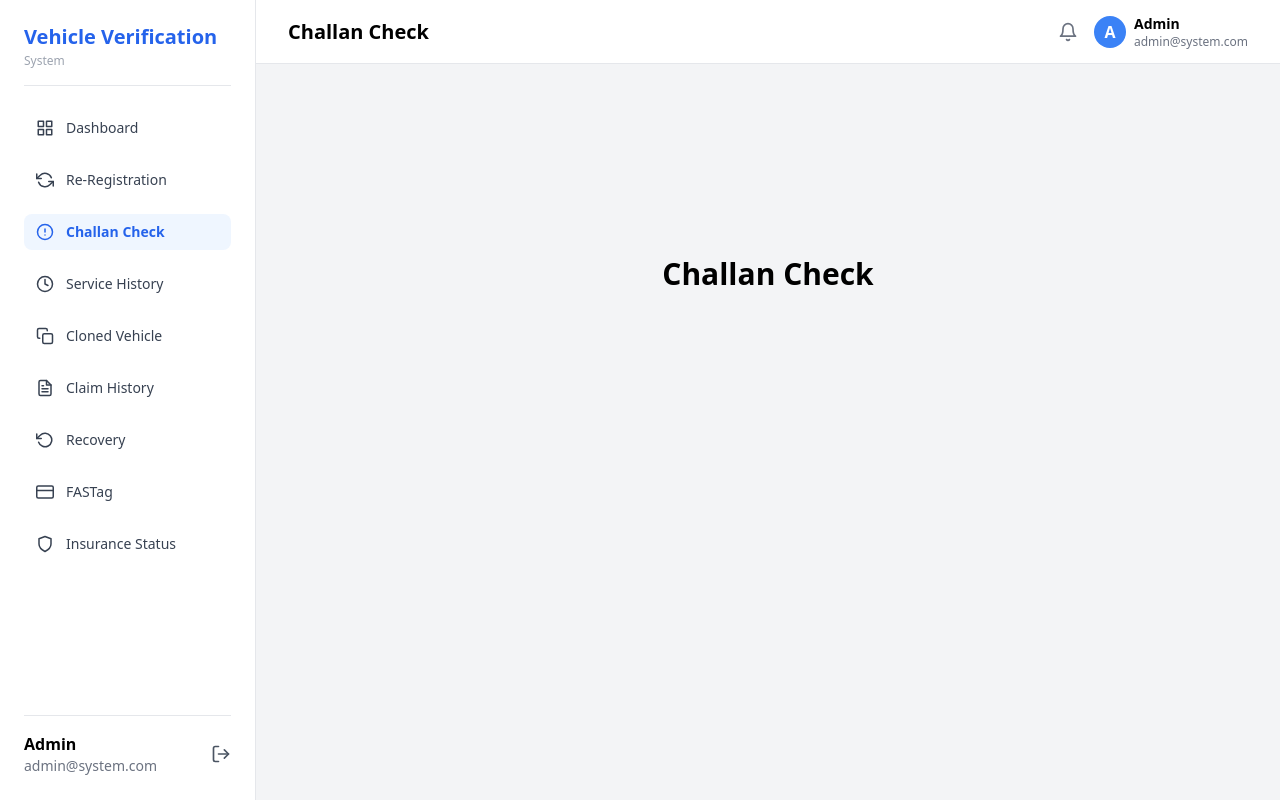
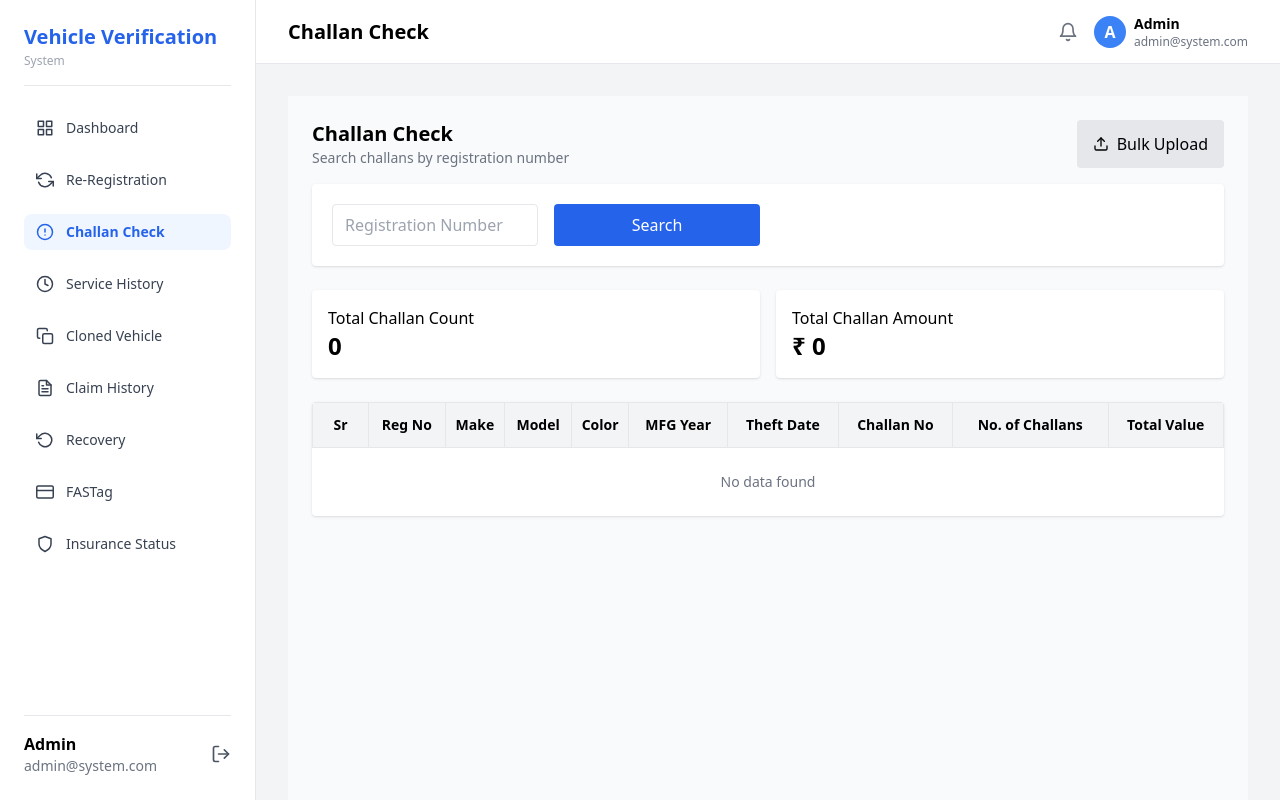
Before and after one commit to LaxmanGudimalla/satyasakshi-frontend, a React (Create React App) app: page /admin/challan-check in a window 1280 px wide. Built offline with nearby package versions, Linux system fonts and the light colour scheme.

Commit message:
updated the challen and recovery pages

```diff
--- a/src/pages/adminPages/ChallanCheck.jsx
+++ b/src/pages/adminPages/ChallanCheck.jsx
@@ -1,7 +1,148 @@
+import { useState } from "react";
+import { searchChallans } from "../../services/admin.service";
+import { FiUpload } from "react-icons/fi";
+
 export default function ChallanCheck() {
+  const [registrationNumber, setRegistrationNumber] = useState("");
+  const [rows, setRows] = useState([]);
+  const [totalChallanCount, setTotalChallanCount] = useState(0);
+  const [totalValue, setTotalValue] = useState(0);
+  const [loading, setLoading] = useState(false);
+  const [error, setError] = useState("");
+
+  const handleSearch = async () => {
+    setError("");
+    setRows([]);
+
+    if (!registrationNumber) {
+      setError("Enter Registration Number");
+      return;
+    }
+
+    try {
+      setLoading(true);
+
+      const params = new URLSearchParams({
+        registrationNumber
+      }).toString();
+
+      const res = await searchChallans(params);
+
+      if (res.success) {
+        setRows(res.data.rows);
+        setTotalChallanCount(res.data.totalChallanCount);
+        setTotalValue(res.data.totalValue);
+      } else {
+        setError(res.message || "No challans found");
+      }
+    } catch {
+      setError("Failed to fetch challan data");
+    } finally {
+      setLoading(false);
+    }
+  };
+
   return (
-    <h1 className="text-3xl font-bold text-center mt-40">
-      Challan Check
-    </h1>
+    <div className="p-6 bg-gray-50 min-h-screen">
+
+      {/* HEADER */}
+      <div className="flex justify-between mb-4">
+        <div>
+          <h2 className="text-xl font-semibold">Challan Check</h2>
+          <p className="text-sm text-gray-500">
+            Search challans by registration number
+          </p>
+        </div>
+        <button className="flex items-center gap-2 bg-gray-200 px-4 py-2 rounded">
+          <FiUpload /> Bulk Upload
+        </button>
+      </div>
+
+      {/* SEARCH */}
+      <div className="bg-white p-5 rounded shadow mb-6">
+        <div className="grid grid-cols-4 gap-4">
+          <input
+            type="text"
+            placeholder="Registration Number"
+            value={registrationNumber}
+            onChange={(e) =>
+              setRegistrationNumber(e.target.value.toUpperCase())
+            }
+            className="border px-3 py-2 rounded"
+          />
+          <button
+            onClick={handleSearch}
+            className="bg-blue-600 text-white rounded px-6"
+          >
+            Search
+          </button>
+        </div>
+      </div>
+
+      {error && <p className="text-red-500 mb-4">{error}</p>}
+
+      {/* SUMMARY */}
+      <div className="grid grid-cols-2 gap-4 mb-6">
+        <div className="bg-white p-4 rounded shadow">
+          <p>Total Challan Count</p>
+          <h2 className="text-2xl font-bold">{totalChallanCount}</h2>
+        </div>
+        <div className="bg-white p-4 rounded shadow">
+          <p>Total Challan Amount</p>
+          <h2 className="text-2xl font-bold">₹ {totalValue}</h2>
+        </div>
+      </div>
+
+      {/* TABLE */}
+      <div className="bg-white rounded shadow overflow-x-auto">
+        <table className="w-full text-sm">
+          <thead className="bg-gray-100">
+            <tr>
+              <th className="p-3 border">Sr</th>
+              <th className="border">Reg No</th>
+              <th className="border">Make</th>
+              <th className="border">Model</th>
+              <th className="border">Color</th>
+              <th className="border">MFG Year</th>
+              <th className="border">Theft Date</th>
+              <th className="border">Challan No</th>
+              <th className="border">No. of Challans</th>
+              <th className="border">Total Value</th>
+            </tr>
+          </thead>
+
+          <tbody>
+            {loading ? (
+              <tr><td colSpan="10" className="p-6 text-center">Loading…</td></tr>
+            ) : rows.length ? (
+              rows.map(r => (
+                <tr key={r.srNo}>
+                  <td className="border p-2">{r.srNo}</td>
+                  <td className="border">{r.registrationNumber}</td>
+                  <td className="border">{r.make}</td>
+                  <td className="border">{r.model}</td>
+                  <td className="border">{r.colour}</td>
+                  <td className="border">{r.mfgYear}</td>
+                  <td className="border">
+                    {r.theftDate
+                      ? new Date(r.theftDate).toLocaleDateString("en-GB")
+                      : "-"}
+                  </td>
+                  <td className="border">{r.challanNumber}</td>
+                  <td className="border">{r.noOfChallan}</td>
+                  <td className="border">₹ {r.totalValue}</td>
+                </tr>
+              ))
+            ) : (
+              <tr>
+                <td colSpan="10" className="p-6 text-center text-gray-500">
+                  No data found
+                </td>
+              </tr>
+            )}
+          </tbody>
+        </table>
+      </div>
+    </div>
   );
 }
--- a/src/pages/adminPages/Recovery.jsx
+++ b/src/pages/adminPages/Recovery.jsx
@@ -226,7 +226,7 @@ export default function Recovery() {
           <tbody>
             {recoveryData ? (
               <tr className="text-sm">
-                <td className="p-3">{recoveryData.case_status}</td>
+                <td className="p-3">{recoveryData.dd_no}</td>
                 <td className="p-3">{recoveryData.state}</td>
                 <td className="p-3">{recoveryData.districts}</td>
                 <td className="p-3">{recoveryData.vehicle_type}</td>
--- a/src/services/admin.service.js
+++ b/src/services/admin.service.js
@@ -27,3 +27,10 @@ export const getRecoveredVehicle = (params) =>
       Authorization: `Bearer ${localStorage.getItem("token")}`
     }
   });
+
+  export const searchChallans = (params) =>
+  apiRequest(`/challans?${params}`, {
+    headers: {
+      Authorization: `Bearer ${localStorage.getItem("token")}`
+    }
+  });
```
